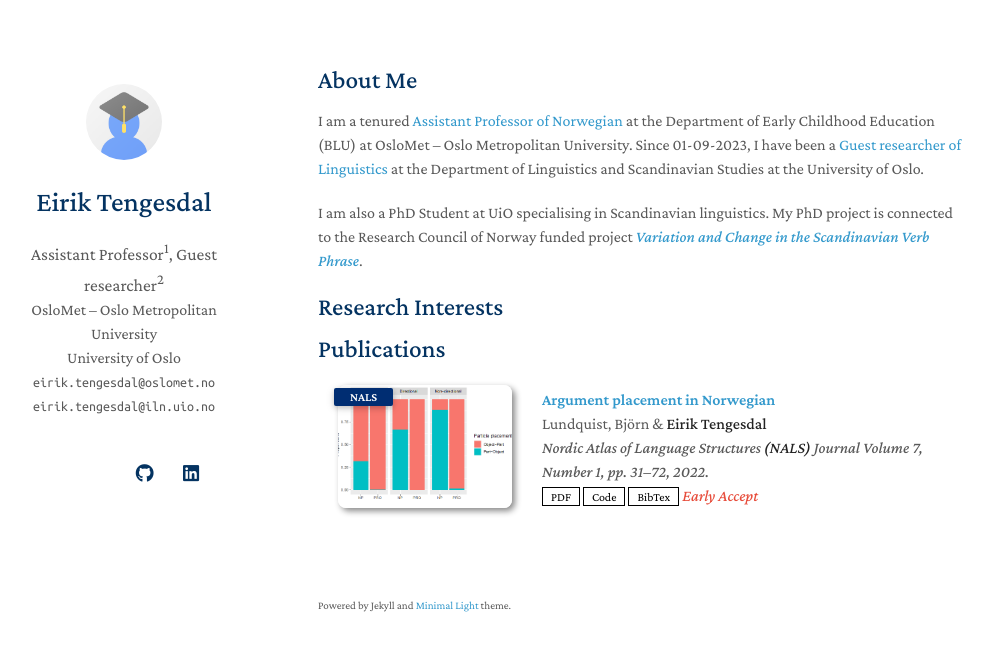
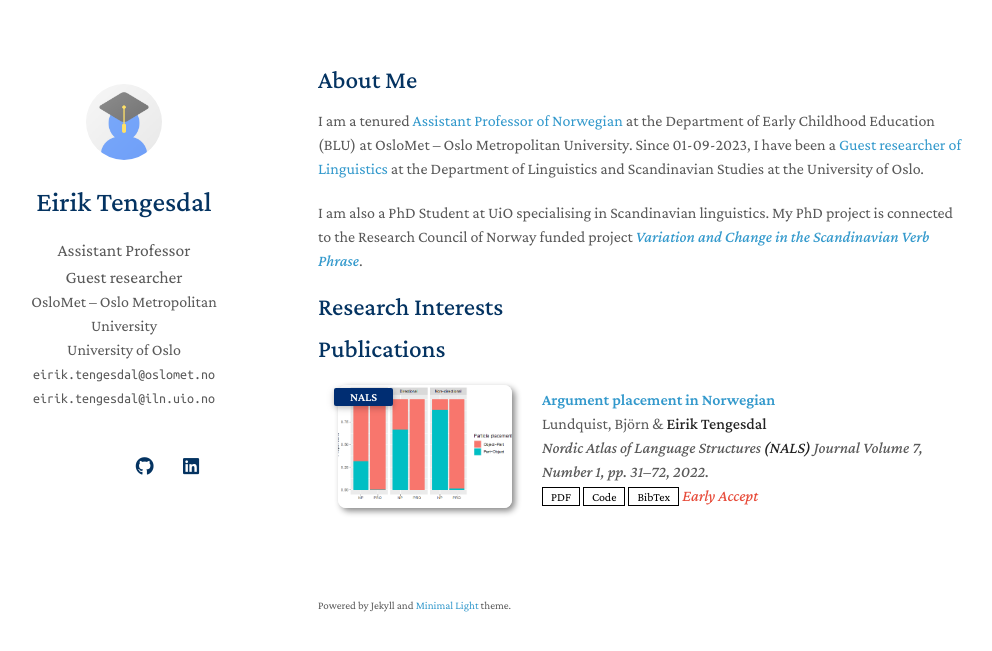
Before and after one commit to EirikTengesdal/eiriktengesdal.no-old, a Jekyll site: the page built from index.md, in a window 1280 px wide. Shown: the top 651 px of the page, without its empty margins (152-1144 px from the left). Built offline with Jekyll 4.4.1, drawn with Linux system fonts in a browser that asks for light colours; nearby versions of some CDN libraries; a style sheet for code colours, icons or effects is not loaded; our own code applies the rules of GitHub Pages for plain Markdown files.

Commit message:
Update _config.yml

```diff
--- a/_config.yml
+++ b/_config.yml
@@ -1,11 +1,12 @@
 # Basic Information
 title: Eirik Tengesdal
-position: Assistant Professor<sup>1</sup>, Guest researcher<sup>2</sup>
+position: Assistant Professor
 affiliation: OsloMet – Oslo Metropolitan University
 affiliation_link: https://www.oslomet.no/en
+email: eirik.tengesdal@oslomet.no
+position2: Guest researcher
 affiliation2: University of Oslo
 affiliation2_link: https://www.uio.no/english/index.html
-email: eirik.tengesdal@oslomet.no
 email2: eirik.tengesdal@iln.uio.no
 
 # Search Engine Optimization (SEO)
```
